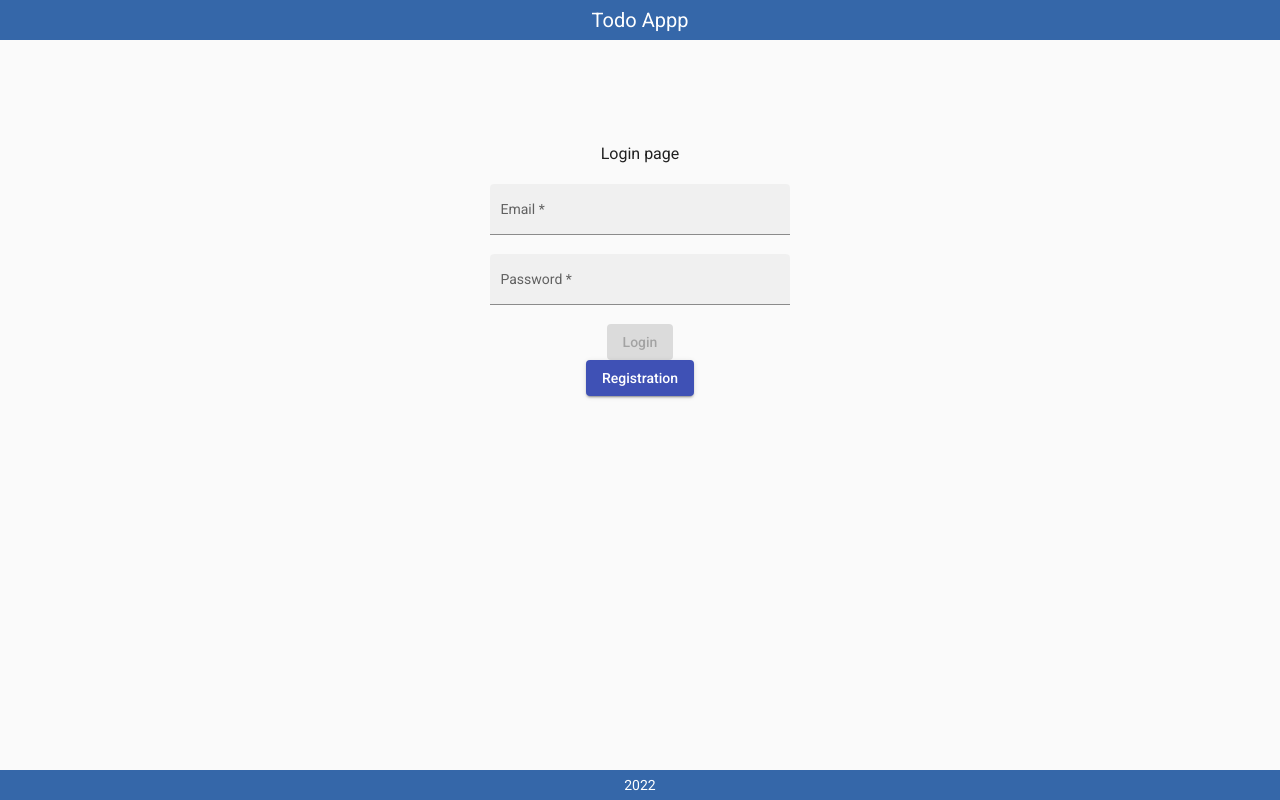
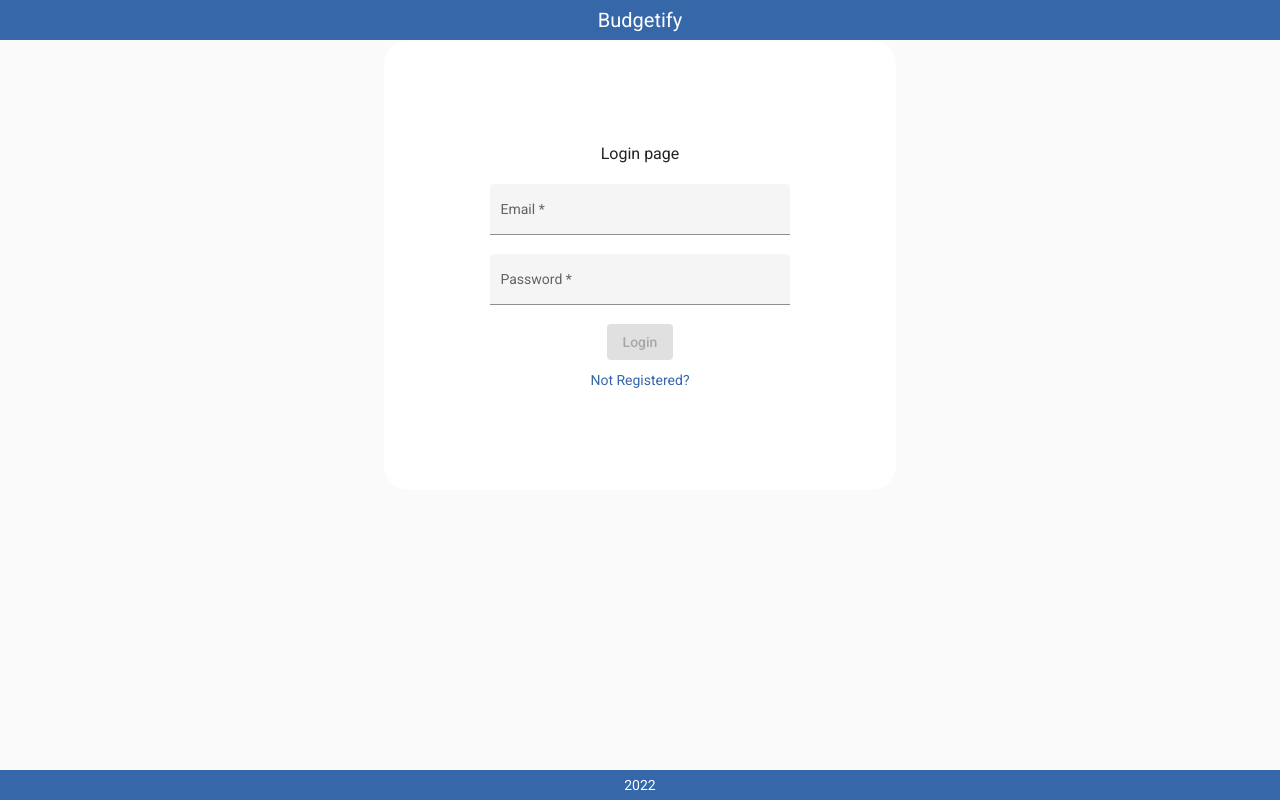
Before and after one commit to TimBabaryka/Exadel-Internship, an Angular app in the folder angular/todo-list/: page /login in a window 1280 px wide. Built offline with nearby package versions, Linux system fonts and the light colour scheme.

Commit message:
feat: add basic todo page

```diff
--- a/angular/todo-list/src/app/auth/auth-form/auth-form.component.html
+++ b/angular/todo-list/src/app/auth/auth-form/auth-form.component.html
@@ -1,6 +1,11 @@
+<div class="auth-box">
   <div class="auth-form">
     <h3>Login page</h3>
-  <form [formGroup]="loginForm" (ngSubmit)="onSubmit()" class="auth-form__form">
+    <form
+      [formGroup]="loginForm"
+      (ngSubmit)="onSubmit()"
+      class="auth-form__form"
+    >
       <mat-form-field class="auth-form__row" appearance="fill">
         <mat-label>Email</mat-label>
         <input
@@ -22,8 +27,9 @@
       >
         Login
       </button>
-    <button routerLink="/registration" color="primary" mat-raised-button>
-      Registration
-    </button>
+      <a class="auth-button-reg" routerLink="/registration" color="primary">
+        Not Registered?
+      </a>
     </form>
   </div>
+</div>
--- a/angular/todo-list/src/app/auth/auth-form/auth-form.component.scss
+++ b/angular/todo-list/src/app/auth/auth-form/auth-form.component.scss
@@ -1,8 +1,18 @@
+@use 'src/variable' as var;
+
+.auth-box {
+  height: 100%;
+  border-radius: 25px;
+  width: 40%;
+  background-color: var.$app-white;
+  margin: 0 auto;
+  padding-top: 10rem;
+}
+
 .auth-form {
   display: flex;
   flex-direction: column;
   align-items: center;
-  padding-top: 10rem;
 
   &__row {
     width: 30rem;
@@ -12,3 +22,14 @@
     display: contents;
   }
 }
+
+.auth-button-reg {
+  margin-top: 1rem;
+  text-decoration: none;
+  color: var.$base-color;
+}
+
+.auth-button-reg:hover {
+  font-size: 2rem;
+  transition: ease-in-out 1s;
+}
--- a/angular/todo-list/src/app/layout/header/header.component.html
+++ b/angular/todo-list/src/app/layout/header/header.component.html
@@ -7,7 +7,7 @@
   >
     <mat-icon>menu</mat-icon>
   </button>
-  <div class="header__logo">Todo Appp</div>
+  <div class="header__logo">Budgetify</div>
   <div *ngIf="isLoggedIn" class="header__logout">
     <a (click)="onClick()" href="#">Logout</a>
   </div>
--- a/angular/todo-list/src/app/reg/reg-form/reg-form.component.html
+++ b/angular/todo-list/src/app/reg/reg-form/reg-form.component.html
@@ -1,6 +1,11 @@
+<div class="reg-box">
   <div class="reg-form">
     <h3>Registration page</h3>
-  <form [formGroup]="RegForm" (ngSubmit)="onSubmitReg()" class="reg-form__form">
+    <form
+      [formGroup]="RegForm"
+      (ngSubmit)="onSubmitReg()"
+      class="reg-form__form"
+    >
       <mat-form-field class="reg-form__row" appearance="fill">
         <mat-label>Email</mat-label>
         <input
@@ -25,7 +30,12 @@
       </mat-form-field>
       <mat-form-field class="reg-form__row" appearance="fill">
         <mat-label>Country</mat-label>
-      <input type="text" matInput placeholder="USA" formControlName="country" />
+        <input
+          type="text"
+          matInput
+          placeholder="USA"
+          formControlName="country"
+        />
       </mat-form-field>
       <mat-form-field class="reg-form__row" appearance="fill">
         <mat-label>Date of birth</mat-label>
@@ -36,14 +46,15 @@
           formControlName="dateOfBirth"
         />
       </mat-form-field>
-    <button
+      <a
         type="submit"
         color="primary"
         [disabled]="RegForm.invalid"
         mat-raised-button
       >
         Sign Up
-    </button>
-    <button routerLink="/login" mat-raised-button color="primary">Login</button>
+      </a>
+      <a class="auth-button-reg" routerLink="/login">Already registered? </a>
     </form>
   </div>
+</div>
--- a/angular/todo-list/src/app/reg/reg-form/reg-form.component.scss
+++ b/angular/todo-list/src/app/reg/reg-form/reg-form.component.scss
@@ -1,8 +1,18 @@
+@use 'src/variable' as var;
+
+.reg-box {
+  height: 100%;
+  border-radius: 25px;
+  width: 40%;
+  background-color: var.$app-white;
+  margin: 0 auto;
+  padding-top: 10rem;
+}
+
 .reg-form {
   display: flex;
   flex-direction: column;
   align-items: center;
-  padding-top: 10rem;
 
   &__row {
     width: 30rem;
@@ -12,3 +22,14 @@
     display: contents;
   }
 }
+
+.auth-button-reg {
+  margin-top: 1rem;
+  text-decoration: none;
+  color: var.$base-color;
+}
+
+.auth-button-reg:hover {
+  font-size: 2rem;
+  transition: ease-in-out 1s;
+}
--- a/angular/todo-list/src/app/todo/todo/todo.component.html
+++ b/angular/todo-list/src/app/todo/todo/todo.component.html
@@ -1 +1,5 @@
-<p>todo works!</p>
+<div class="main-app-container">
+  <div class="left-main">1</div>
+  <div class="center-main">1</div>
+  <div class="right-main">1</div>
+</div>
--- a/angular/todo-list/src/app/todo/todo/todo.component.scss
+++ b/angular/todo-list/src/app/todo/todo/todo.component.scss
@@ -0,0 +1,26 @@
+.main-app-container {
+  width: 98%;
+  height: 100vh;
+  display: grid;
+  grid-template-columns: 1fr 1.4fr 0.6fr;
+  grid-template-rows: 2.5fr;
+  grid-auto-columns: 1fr;
+  gap: 1% 11px;
+  grid-auto-flow: row;
+  grid-template-areas: 'left-main center-main right-main';
+  margin-left: 1%;
+}
+
+.left-main {
+  background-color: aqua;
+  grid-area: left-main;
+}
+
+.center-main {
+  grid-area: center-main;
+}
+
+.right-main {
+  background-color: aquamarine;
+  grid-area: right-main;
+}
--- a/angular/todo-list/src/variable.scss
+++ b/angular/todo-list/src/variable.scss
@@ -1,3 +1,4 @@
 // colors
 $base-color: #3567a9;
 $app-white: #ffff;
+$app-budget: #b9e2e6;
```
Lines whose indentation alone changed are shown as unchanged.
